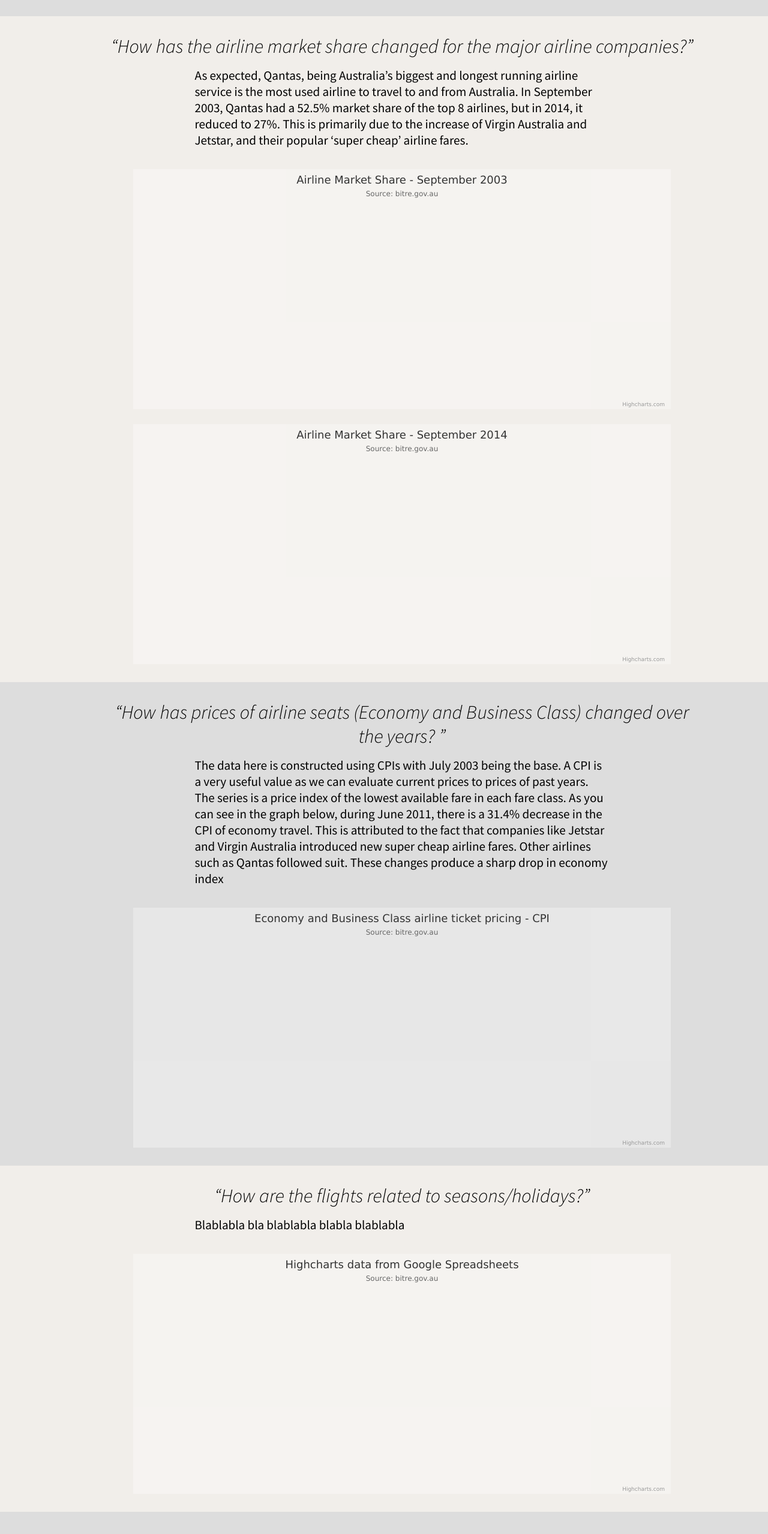
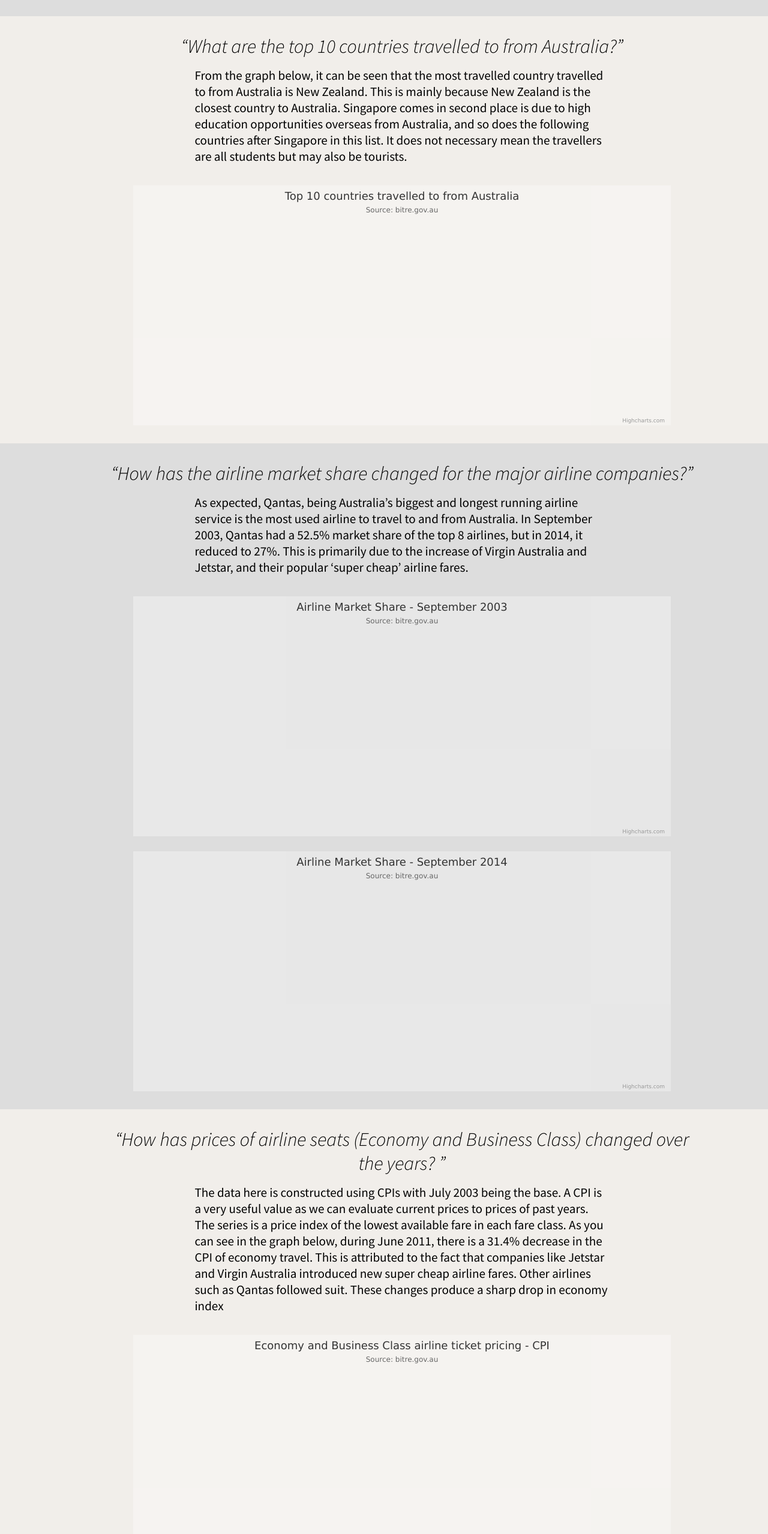
Before and after one commit to jack9966qk/INFO20002-Project, a plain HTML site: page Webpages/hypothesis.html in a window 1280 px wide. Shown: the part 1294-3851 px from the top of the page at 60% size. Drawn offline with nearby package versions, Linux system fonts and the light colour scheme; no server answers.

Commit message:
Updates on hypothesis
What are the top 10 countries travelled to from Australia? ANSWERED

```diff
--- a/Webpages/hypothesis.html
+++ b/Webpages/hypothesis.html
@@ -32,6 +32,12 @@
 </div>
 
 <div class="questionBlock">
+<h3><q>What are the top 10 countries travelled to from Australia?</q></h3>
+<div class="answerText"><p>From the graph below, it can be seen that the most travelled country travelled to from Australia is New Zealand. This is mainly because New Zealand is the closest country to Australia. Singapore comes in second place is due to high education opportunities overseas from Australia, and so does the following countries after Singapore in this list. It does not necessary mean the travellers are all students but may also be tourists.</p></div>
+<div class="chart" id="container9"></div >
+</div>
+
+<div class="questionBlock">
 <h3><q>How has the airline market share changed for the major airline companies?</q></h3>
 <div class="answerText"><p>As expected, Qantas, being Australia’s biggest and longest running airline service is the most used airline to travel to and from Australia. In September 2003, Qantas had a 52.5% market share of the top 8 airlines, but in 2014, it reduced to 27%. This is primarily due to the increase of Virgin Australia and Jetstar, and their popular ‘super cheap’ airline fares.</p></div>
 <div class="chart" id="container2"></div><div class="chart" id="container3"></div>
@@ -55,6 +61,7 @@
 <div class="chart" id="container6"></div><div class="chart" id="container7"></div>
 </div>
 
+
 <div class="footer">
 	<p>Flights and Australia</p>
 	<p>Foundations of Informatics, INFO20002</p>
--- a/Webpages/hypothesis.js
+++ b/Webpages/hypothesis.js
@@ -172,7 +172,7 @@
 			googleSpreadsheetWorksheet: 1
         }
 
-    })
+    });
 	    $('#container7').highcharts({
 
     	chart: {
@@ -192,7 +192,7 @@
 			googleSpreadsheetWorksheet: 2
         }
 
-    })
+    });
 	   $('#container8').highcharts({
 
     	chart: {
@@ -215,5 +215,29 @@
             googleSpreadsheetKey: '1DkgzFtue_gOly52Qxr9J3OVsjTJLy_Bsh5R8lRL1Uv8', //Rahul's Key
         }
 
-    })
+    });
+
+       $('#container9').highcharts({
+
+    	chart: {
+    		backgroundColor: "rgba(255, 255, 255, 0.3)",
+			type: "column"
+    	},
+        title: {
+            text: 'Top 10 countries travelled to from Australia'
+        },
+
+		subtitle: {
+            text: 'Source: bitre.gov.au'
+        },
+
+		xAxis: {
+            crosshair: true
+        },
+
+        data: {
+            googleSpreadsheetKey: '1Mowpe6EIG78esqQcyyEscuSO5gP6yymjNMR-T9r9P9M', //Julian's Key
+        }
+
+    });
 });
```
